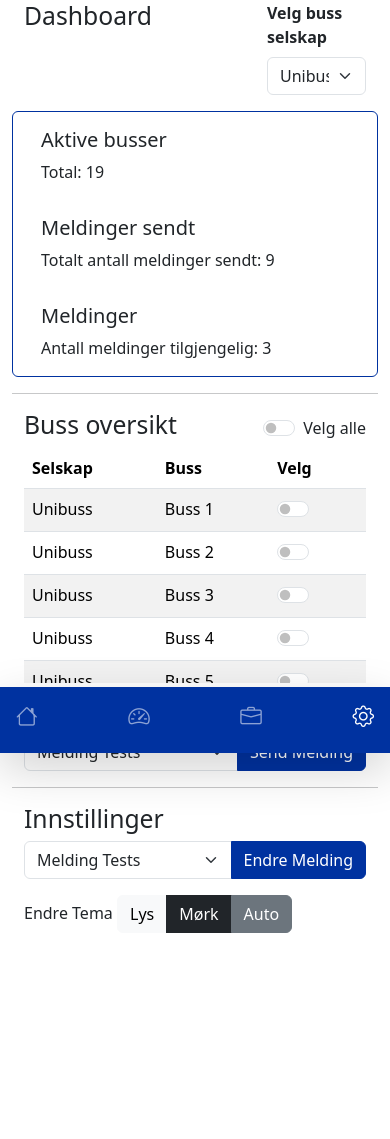
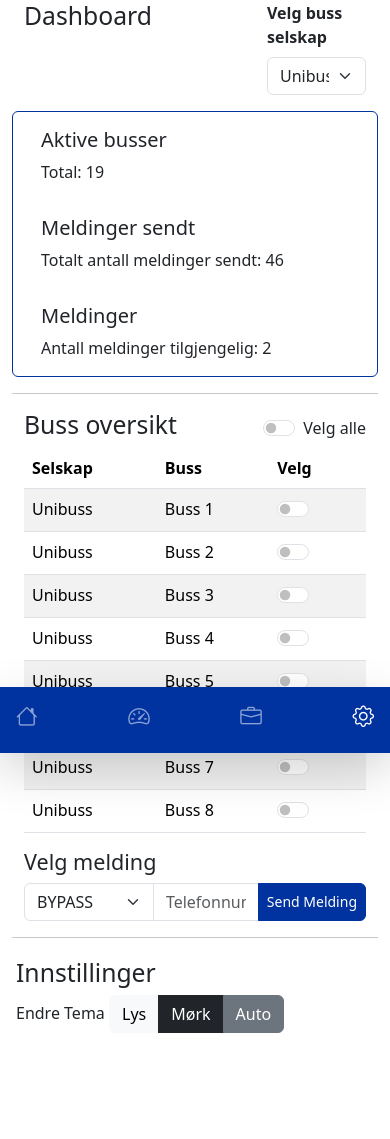
Before and after one commit to Jeph-git/KGK, a Flask app: page /dashboard in a window 390 px wide. Shown: the part 91-1230 px from the top of the page. Before the commit the page ends 1024 px from the top, so only its background shows below. Run offline with Flask 3, Linux system fonts and the light colour scheme; style sheets or scripts are compiled from the project's sources; some libraries are stand-ins or nearby versions.

Commit message:
Enhance message sending functionality with phone number input and update UI elements

```diff
--- a/blueprints/dashboard.py
+++ b/blueprints/dashboard.py
@@ -1,10 +1,10 @@
 from flask import Blueprint, render_template, request, redirect, url_for, flash, jsonify, session
 from utils import load_messages, load_bus_data, load_messages_sent, save_messages_sent
 from forms import ChooseCompany, ChooseMessage, ChooseMessageForChange
+import requests
 
 
 dashboard = Blueprint('dashboard', __name__)
-
 @dashboard.route('/dashboard', methods=['GET', 'POST'])
 def dashboard_home():
     choose_company_form = ChooseCompany()
@@ -12,48 +12,51 @@ def dashboard_home():
     select_message_for_change = ChooseMessageForChange()
 
     if request.method == 'POST':
-        # Determine which form was submitted
+        # Handle message submission
         if 'submit_select_message' in request.form and select_message_form.validate_on_submit():
-            selected_message = select_message_form.message.data
+            selected_message_key = select_message_form.message.data  # Get the message key
+            phone_number = select_message_form.phone_number.data
+
+            # Load messages to get the value corresponding to the selected key
+            messages_dict = load_messages()
+            selected_message_value = messages_dict.get(selected_message_key, "Unknown Message")
+
+            # Construct the link
+            # link = f'https://nabohund.no/kgk/kgk.php?input={{"avsender": "{phone_number}","device": "+352602141532861","message": "{selected_message_key}"}}'
+
+            flash({'header': 'Melding sendt!', 'body': f'{selected_message_value} ble sendt til nummer: {phone_number}'}, 'success')
+
             messages_sent = load_messages_sent()
             messages_sent['messages_sent'] += 1
             save_messages_sent(messages_sent)
-            # print(f'Messages sent: {messages_sent[0]}')
 
+            # Flash success message
+            # flash({'header': 'Melding sendt!', 'body': f'{selected_message_value} ble sendt til {phone_number}'}, 'success')
 
-            print(f"Selected message: {selected_message}")
-            # flash(f"{selected_message} ble sendt", 'success')
-            flash({'header': 'Melding sendt!', 'body': f'{selected_message} ble sendt'}, 'success')
-
+        # Handle message change
         elif 'submit_change_message' in request.form and select_message_for_change.validate_on_submit():
             selected_message = select_message_for_change.message.data
             print(f"Selected message for change: {selected_message}")
             flash(f"{selected_message} ble endret", 'success')
 
+        # Handle company selection
         elif choose_company_form.validate_on_submit():
             selected_company = choose_company_form.company.data
             session['selected_company'] = selected_company
             print('Selected company from form:', selected_company)
 
+    # Load selected company from session or default to 'Unibuss'
     selected_company = session.get('selected_company', 'Unibuss')
     choose_company_form.company.data = selected_company
-    #Load messages
-    messages_dict = load_messages()
 
-    # Load the bus data based on selected company
+    # Load data for rendering
     bus_data = load_bus_data()
     selected_buses = bus_data['buses'][0].get(selected_company, [])
-
-    # Count the number of buses for each company
-    num_of_buses = {}
-    for company, buses in bus_data['buses'][0].items():
-        num_of_buses[company] = len(buses)
+    num_of_buses = {company: len(buses) for company, buses in bus_data['buses'][0].items()}
     total_buses = sum(num_of_buses.values())
-
-    # Count the number of messages sent
     messages_sent = load_messages_sent()
-    messages = load_messages()
-    num_of_messages = len(messages)
+    messages_dict = load_messages()
+    num_of_messages = len(messages_dict)
 
     return render_template('dashboard.html',
                            active='dashboard',
--- a/forms.py
+++ b/forms.py
@@ -22,8 +22,9 @@ class ChooseMessage(FlaskForm):
     messages = load_messages()
     message = SelectField(
         'Choose message',
-        choices=[(value, value) for value in messages.values()],
+        choices=[(key, value) for key, value in messages.items()],
     )
+    phone_number = StringField('Phone Number', validators=[DataRequired()])
 
 
 class ChooseMessageForChange(FlaskForm):
--- a/json/messages_sent.json
+++ b/json/messages_sent.json
@@ -1 +1 @@
-{"messages_sent": 9}
+{"messages_sent": 46}
--- a/templates/base.html
+++ b/templates/base.html
@@ -8,7 +8,7 @@
     <!-- Bootstrap 5 CSS -->
     <link href="https://cdnjs.cloudflare.com/ajax/libs/bootstrap-icons/1.5.0/font/bootstrap-icons.min.css" rel="stylesheet">
     <link rel="stylesheet" href="{{ url_for('static', filename='dist/css/custom.css') }}">
-
+    <link rel="stylesheet" href="{{ url_for('static', filename='dist/css/dashboard.css') }}">
 
     <!-- New imports SELECT2 -->
     <link href="https://cdn.jsdelivr.net/npm/select2@4.1.0-rc.0/dist/css/select2.min.css" rel="stylesheet" />
--- a/templates/dashboard.html
+++ b/templates/dashboard.html
@@ -3,20 +3,6 @@
 {% block title %}Dashboard - KGK{% endblock %}
 
 {% block content %}
-<style>
-    /* This is so that scrollspy scrolls to the correct place */
-    .section-offsett {
-        padding-top: 60px;  /* Adjust based on navbar height */
-        margin-top: -60px;  /* Same value as padding to visually align section */
-    }
-
-
-    .table-wrap {
-        height: 235px;
-        overflow-y: auto;
-      }
-</style>
-
 <body>
 
 
@@ -180,20 +166,21 @@
                         {{ select_message_form.hidden_tag() }}
 
                         <div class="input-group mb-3">
-                            <!-- <label for="message_select" class="form-label">Velg melding</label> -->
-                            {{ select_message_form.message(class="form-select", id="message_select",) }}
-                            <button class="btn btn-primary" type="submit" name="submit_select_message" id="button-addon2"  >Send Melding</button>
+                            {{ select_message_form.message(class="form-select", id="message_select") }}
+                            {{ select_message_form.phone_number(class="form-control form-font",placeholder="Telefonnummer") }}
+
+                            <button class="btn btn-primary btn-sm d-block d-sm-none rounded-end" type="submit" name="submit_select_message" id="button-addon2">Send Melding</button>
+                            <button class="btn btn-primary d-none d-sm-block rounded-end" type="submit" name="submit_select_message" id="button-addon2">Send Melding</button>
                         </div>
-
                     </form>
                 </div>
 
                 <hr>
                 <!-- SETTINGS -->
                 <!-- TODO Add functionality to be able to change message  -->
-                <div class="container">
+                <div class="container b p-1">
                     <h2 id="settings" class="section-offset">Innstillinger</h2>
-                    <form id="select_message_for_change" method="POST">
+                    <!-- <form id="select_message_for_change" method="POST">
                         {{ select_message_for_change.hidden_tag() }}
 
                         <div class="input-group mb-3">
@@ -201,11 +188,11 @@
                             <button class="btn btn-primary" type="submit" id="button-addon3" name="submit_change_message" >Endre Melding</button>
                         </div>
 
-                    </form>
+                    </form> -->
 
                     <!-- Theme Toggle -->
                     <label for="theme-toggle">Endre Tema</label>
-                    <div class="btn-group " role="group" aria-label="Theme Toggle">
+                    <div class="btn-group" role="group" aria-label="Theme Toggle">
                         <button type="button" class="btn btn-light section-offset" data-bs-theme-value="light">Lys</button>
                         <button type="button" class="btn btn-dark" data-bs-theme-value="dark">Mørk</button>
                         <button type="button" class="btn btn-secondary" data-bs-theme-value="auto">Auto</button>
--- a/utils.py
+++ b/utils.py
@@ -4,8 +4,13 @@ import json
 
 # Dummy DB Json files
 def load_messages():
-    with open('json/messages.json', 'r') as file:
-        return json.load(file)
+    # with open('json/messages.json', 'r') as file:
+    #     return json.load(file)
+    return {
+        "BYPASS": "BYPASS",
+        "BYPASS_OFF": "BYPASS OFF",
+
+    }
 
 def save_messages(messages):
     with open('json/messages.json', 'w') as file:
```
